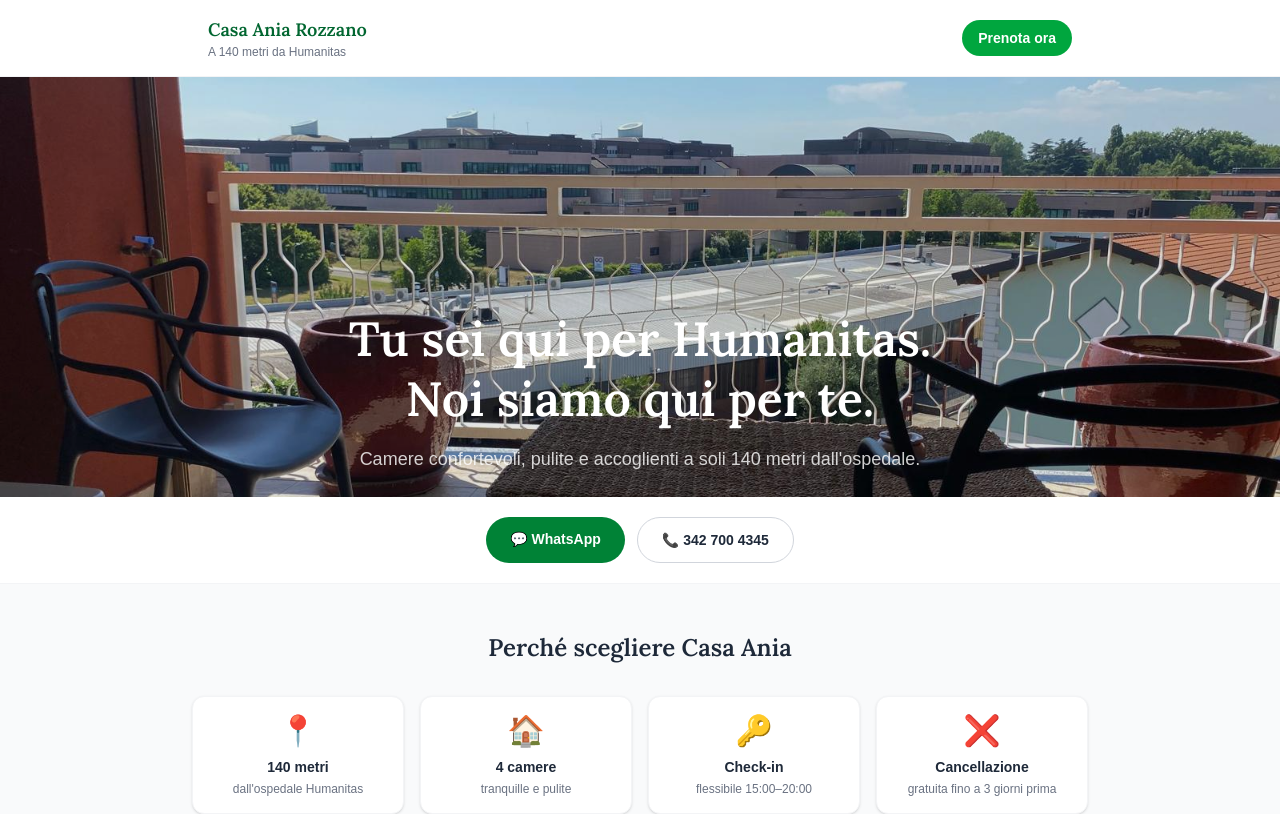
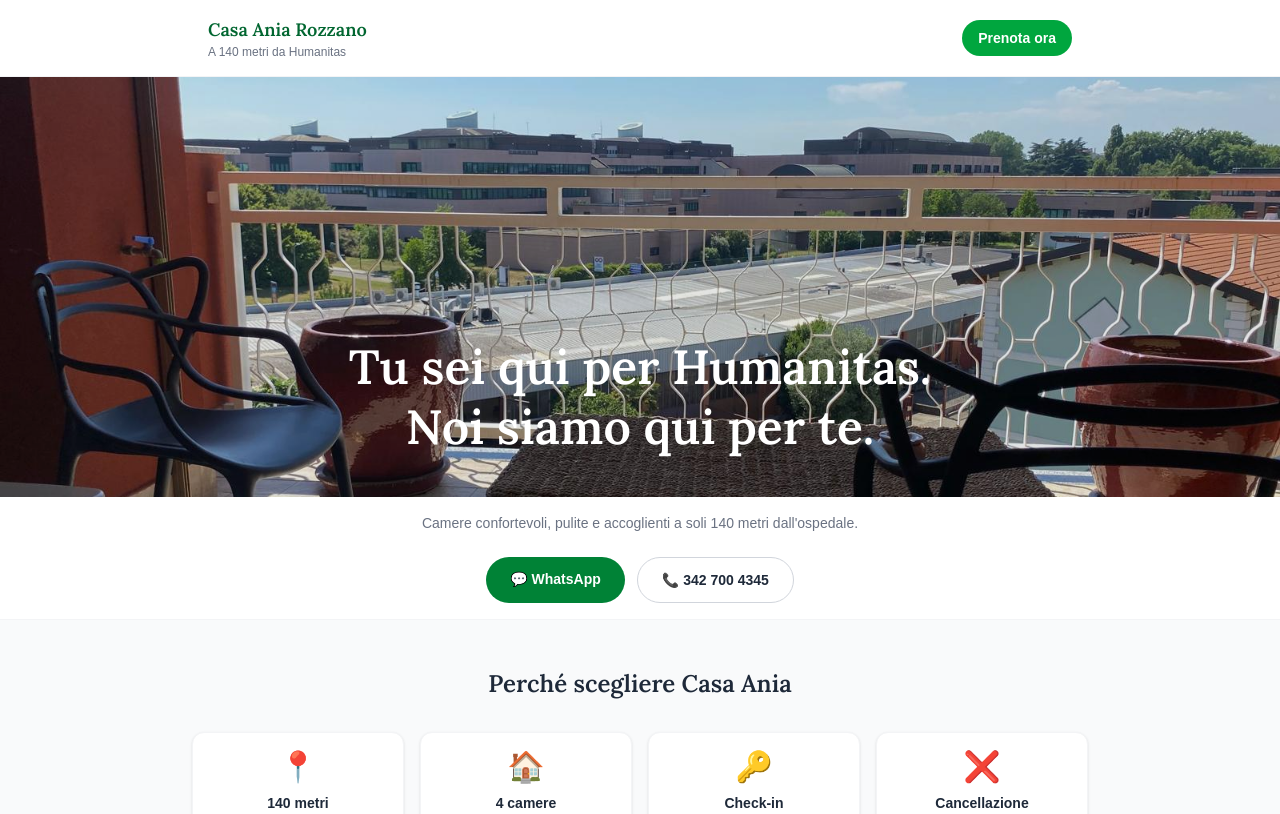
Before and after one commit to CasaAnia/sito-casaania, a Next.js app: page / in a window 1280 px wide. Shown: the top 814 px of the page. Built offline with nearby package versions, Linux system fonts and the light colour scheme.

Commit message:
Hero: sottotitolo spostato sotto il banner

```diff
--- a/app/page.tsx
+++ b/app/page.tsx
@@ -80,14 +80,14 @@ export default function Home() {
           <h2 style={loraStyle} className="text-3xl md:text-5xl font-semibold mb-4 leading-tight">
             Tu sei qui per Humanitas.<br />Noi siamo qui per te.
           </h2>
-          <p className="text-white/80 text-lg max-w-xl mx-auto">
-            Camere confortevoli, pulite e accoglienti a soli 140 metri dall'ospedale.
-          </p>
         </div>
       </section>
 
       {/* CONTATTI RAPIDI */}
-      <div className="bg-white px-4 py-5 flex flex-col sm:flex-row gap-3 justify-center border-b border-gray-100">
+      <div className="bg-white px-4 pt-4 pb-2 text-center">
+        <p className="text-sm text-gray-500">Camere confortevoli, pulite e accoglienti a soli 140 metri dall'ospedale.</p>
+      </div>
+      <div className="bg-white px-4 py-4 flex flex-col sm:flex-row gap-3 justify-center border-b border-gray-100">
         <a href={WA_LINK} target="_blank" rel="noopener noreferrer"
           className="bg-green-700 text-white font-bold px-6 py-3 rounded-full text-sm text-center">
           💬 WhatsApp
```
